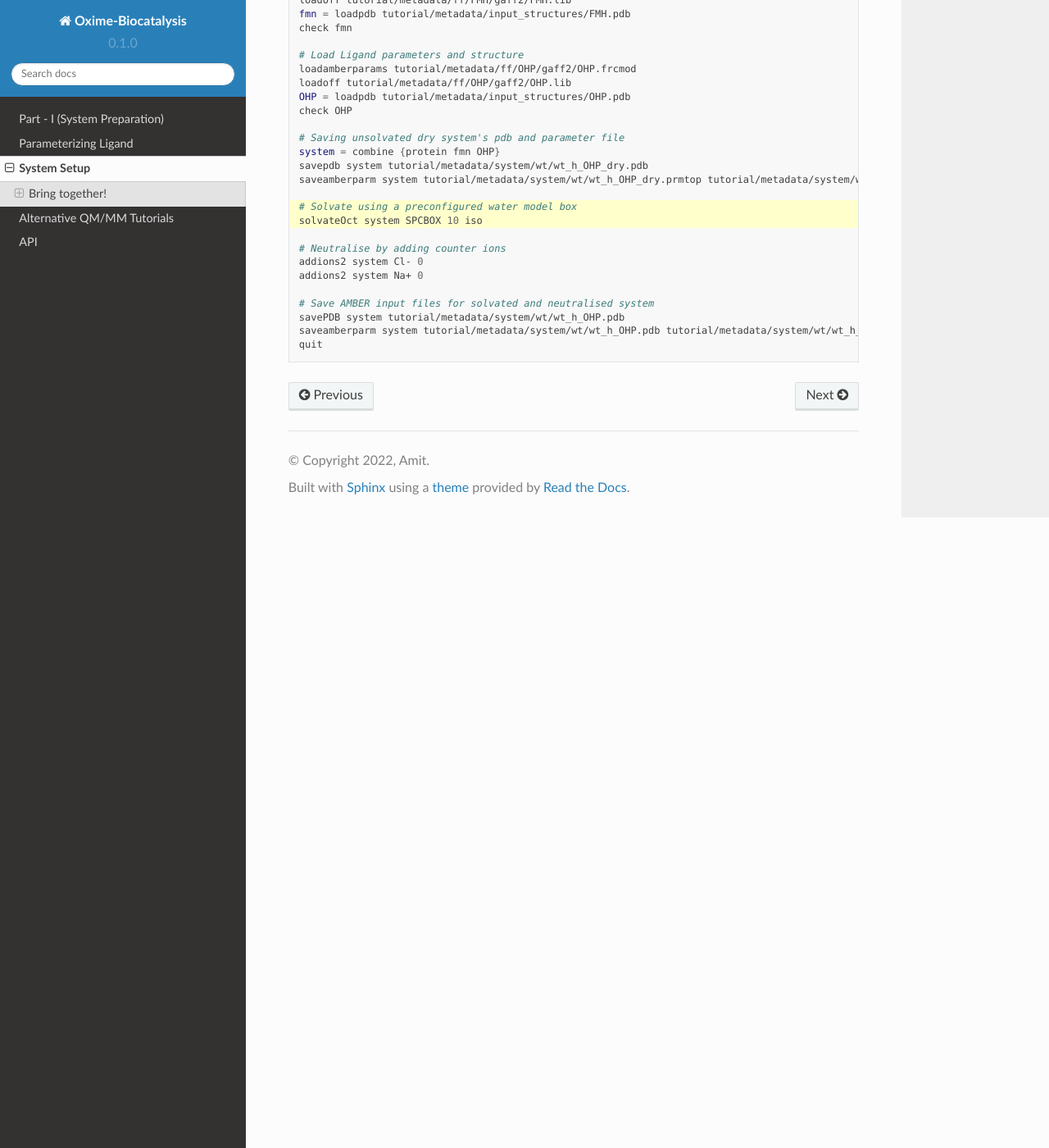
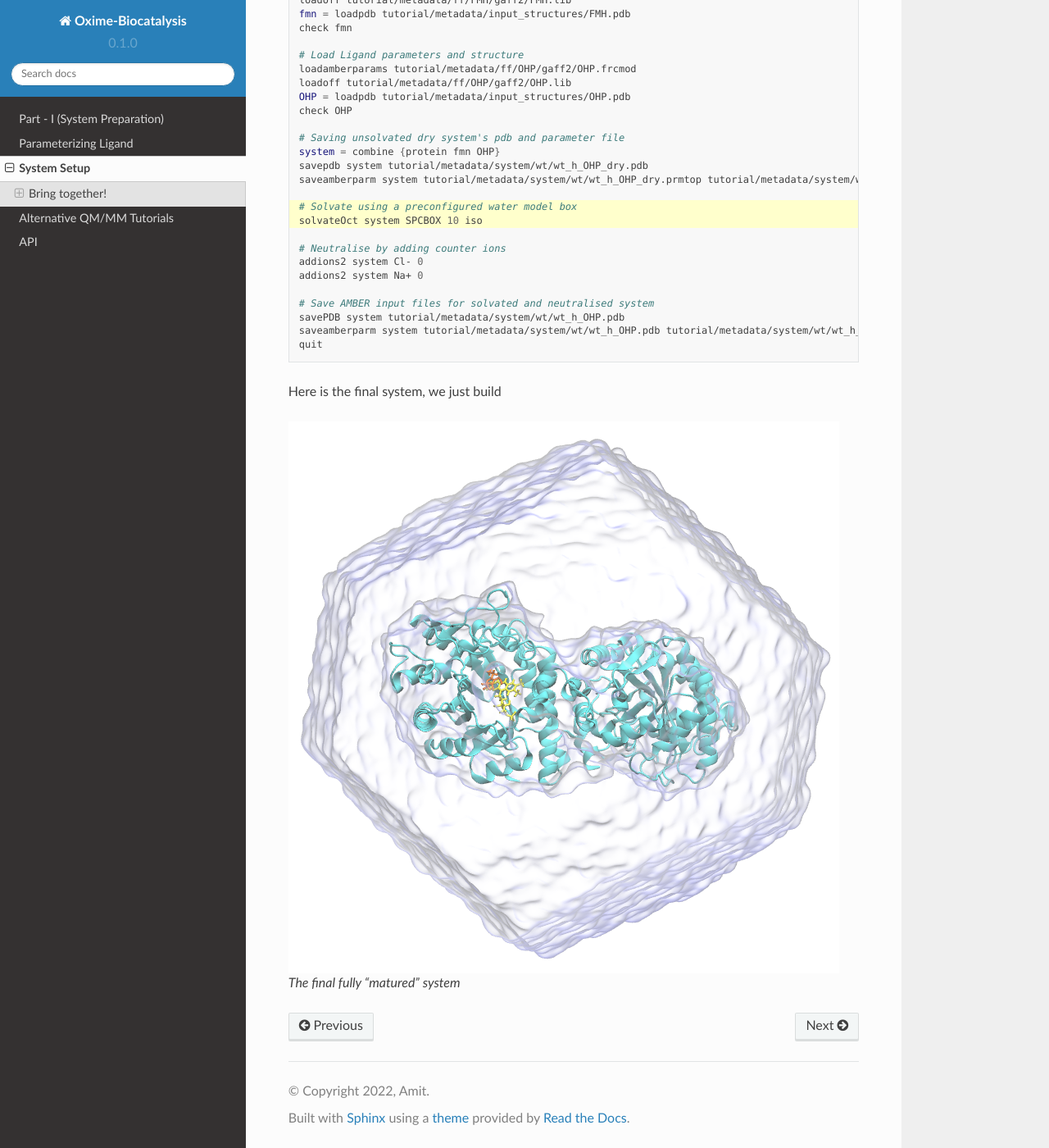
Before and after one commit to hopanoid/Enzyme-Reaction-Dynamics-Tutorial, a Sphinx documentation site: the page built from docs/source/3-system_setup.rst, in a window 1280 px wide and 1400 px high, scrolled down 850 px. Shown: the whole window at 82% size. Built offline with Sphinx 7.4.7 and the Read the Docs theme 2.0.0, drawn with Linux system fonts in a browser that asks for light colours.

Commit message:
Screenshot of final system added

```diff
--- a/docs/source/3-system_setup.rst
+++ b/docs/source/3-system_setup.rst
@@ -70,3 +70,10 @@ Here is the content of the :file:`tutorial/metadata/system/2-tleap.in`
         savePDB system tutorial/metadata/system/wt/wt_h_OHP.pdb
         saveamberparm system tutorial/metadata/system/wt/wt_h_OHP.pdb tutorial/metadata/system/wt/wt_h_OHP.pdb
         quit
+
+
+Here is the final system, we just build
+
+.. figure:: figs/system.png
+
+        The final fully "matured" system
```
Also changed, not shown: docs/source/figs/system.png (added).
